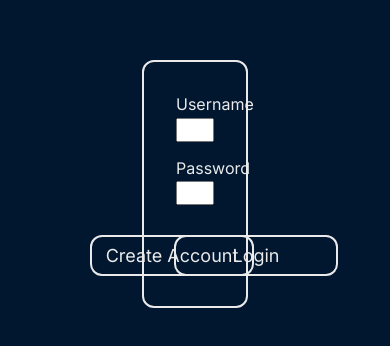
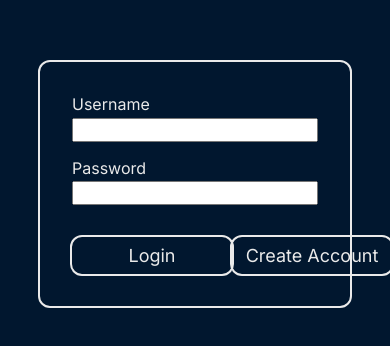
Before and after one commit to nickhibbits/meditation_app, a Next.js app: page /login in a window 390 px wide. Shown: the part 238-584 px from the top of the page. Built offline with nearby package versions, Linux system fonts and the light colour scheme.

Commit message:
refactor media queries for reesponsive login form

```diff
--- a/styles/components/LoginForm.module.scss
+++ b/styles/components/LoginForm.module.scss
@@ -1,4 +1,5 @@
 @use "@/styles/variables";
+@use "@/styles/mixins/mediaQueries";
 
 .form_wrapper {
   width: 100%;
@@ -6,7 +7,7 @@
 
 .login_form {
   outline: solid 2px variables.$clr-neutral-100;
-  width: calc(100% - 15rem);
+  width: calc(100% - 2rem);
   margin-inline: auto;
   padding: 2rem;
   border-radius: variables.$br-1;
@@ -29,4 +30,16 @@
   .button_wrapper {
     width: 100%;
   }
+
+  @include mediaQueries.tablet {
+    width: calc(100% - 10rem);
+  }
+
+  @include mediaQueries.desktop {
+    width: calc(100% - 20rem);
+  }
+
+  @include mediaQueries.large-screen {
+    width: calc(100% - 35rem);
+  }
 }
--- a/styles/mixins/mediaQueries.scss
+++ b/styles/mixins/mediaQueries.scss
@@ -1,7 +1,7 @@
 $font-base: 16px; // Base font size in pixels
-$tablet: 700px;
+$tablet: 720px;
 $desktop: 1110px;
-$large-screen: 1400px;
+$large-screen: 1600px;
 
 // Tablet media query (769px to 1024px)
 @mixin tablet {
```
